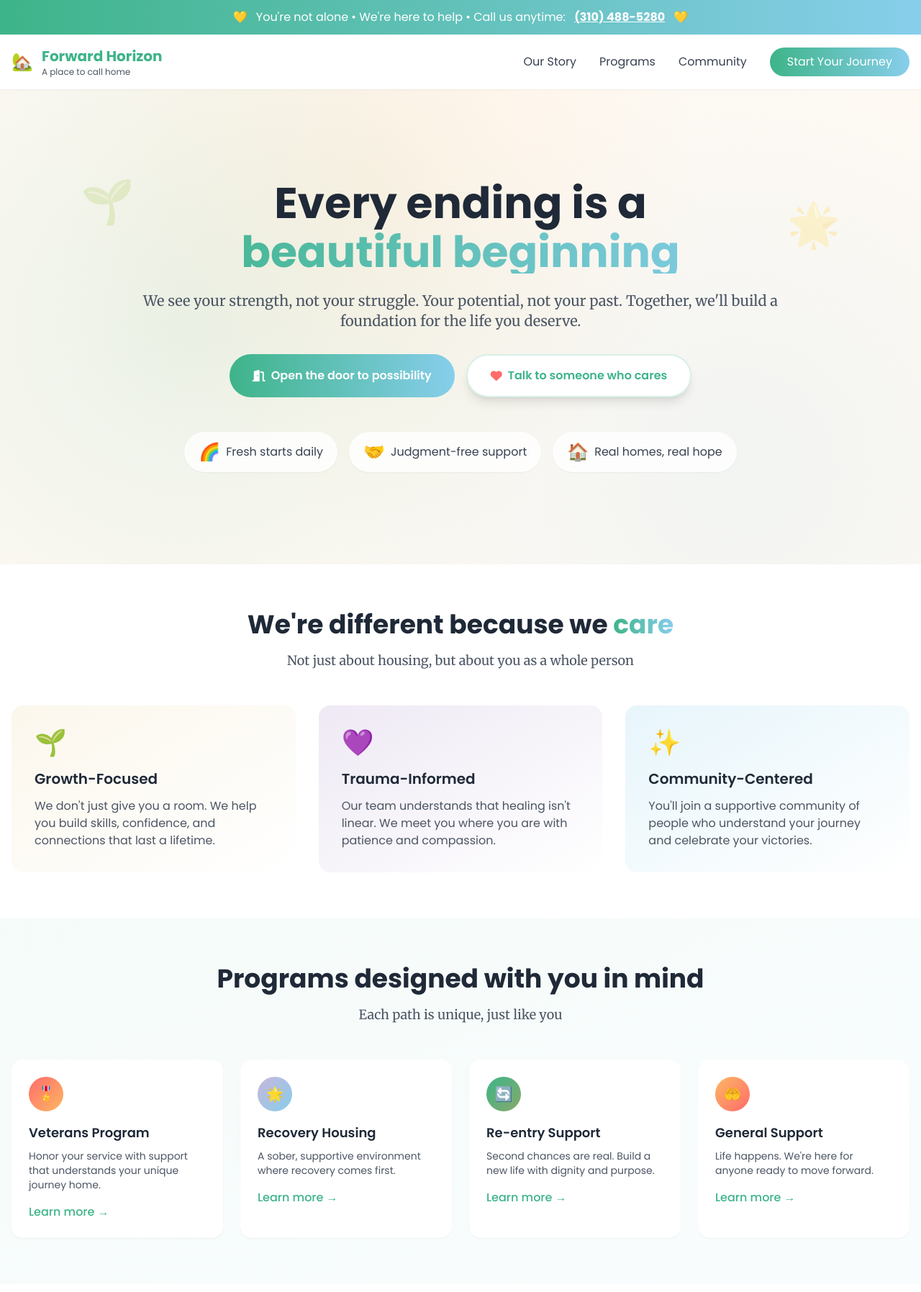
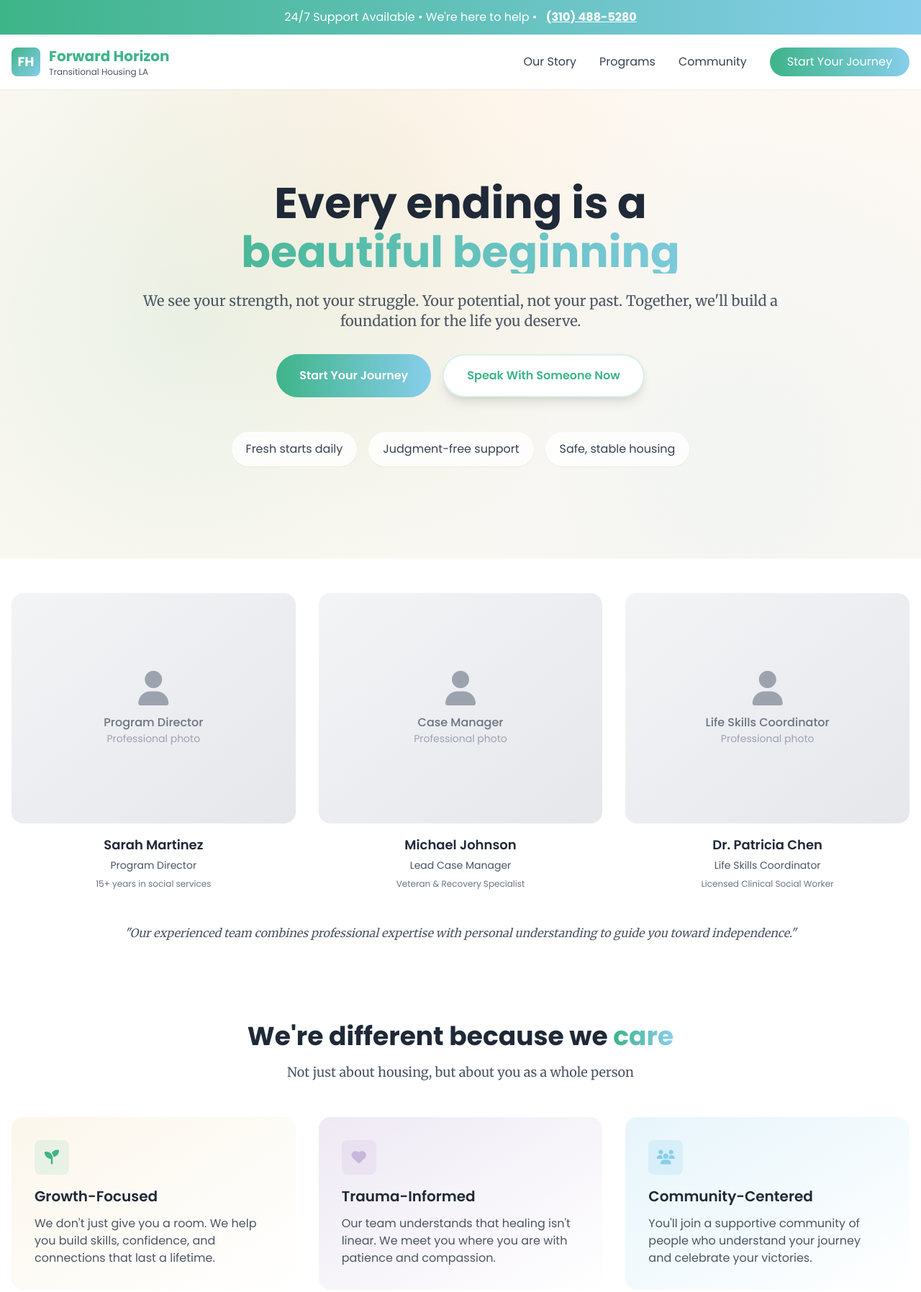
Before and after one commit to jumaanebey/forward-horizon-clean, a website: page public/index.html in a window 1280 px wide. Shown: the top 1795 px of the page at 72% size. Drawn offline with nearby package versions, Linux system fonts and the light colour scheme.

Commit message:
Remove excessive emojis, add professional team photo placeholders, improve brand trustworthiness

```diff
--- a/public/index.html
+++ b/public/index.html
@@ -82,12 +82,10 @@
     <!-- Warm Welcome Bar -->
     <div class="bg-gradient-to-r from-mint to-sky text-white py-3 px-4">
         <div class="max-w-7xl mx-auto flex items-center justify-center text-center">
-            <span class="text-yellow-200 mr-3 animate-glow">💛</span>
             <p class="text-sm md:text-base">
-                <span>You're not alone • We're here to help • Call us anytime:</span>
+                <span>24/7 Support Available • We're here to help •</span>
                 <a href="tel:(310)488-5280" class="font-bold ml-2 underline hover:text-yellow-200">(310) 488-5280</a>
             </p>
-            <span class="text-yellow-200 ml-3 animate-glow">💛</span>
         </div>
     </div>
 
@@ -97,10 +95,12 @@
             <div class="flex justify-between items-center py-4">
                 <!-- Logo -->
                 <div class="flex items-center">
-                    <span class="text-2xl mr-3">🏡</span>
+                    <div class="w-10 h-10 bg-gradient-to-br from-mint to-sky rounded-lg flex items-center justify-center text-white font-bold text-lg mr-3">
+                        FH
+                    </div>
                     <div>
                         <h2 class="text-xl font-bold text-mint">Forward Horizon</h2>
-                        <p class="text-xs text-gray-600">A place to call home</p>
+                        <p class="text-xs text-gray-600">Transitional Housing LA</p>
                     </div>
                 </div>
 
@@ -139,17 +139,12 @@
         <div class="max-w-7xl mx-auto px-4">
             <div class="text-center max-w-4xl mx-auto">
                 <!-- Floating Elements -->
-                <div class="relative">
-                    <div class="absolute -left-20 top-0 text-6xl opacity-20 animate-float">🌱</div>
-                    <div class="absolute -right-20 top-10 text-6xl opacity-20 animate-float" style="animation-delay: 2s;">🌟</div>
-
                 <h1 class="text-4xl md:text-6xl font-bold mb-6 text-balance">
                     <span class="text-gray-800">Every ending is a</span>
                     <span class="text-transparent bg-clip-text bg-gradient-to-r from-mint to-sky block mt-2">
                         beautiful beginning
                     </span>
                 </h1>
-                </div>
 
                 <p class="text-lg md:text-xl text-gray-600 mb-8 font-serif leading-relaxed">
                     We see your strength, not your struggle. Your potential, not your past.
@@ -159,30 +154,80 @@
                 <!-- CTAs -->
                 <div class="flex flex-col sm:flex-row gap-4 justify-center mb-12">
                     <a href="#apply" class="bg-gradient-to-r from-mint to-sky text-white font-semibold px-8 py-4 rounded-full hover:shadow-xl transition-all inline-flex items-center justify-center">
-                        <i class="fas fa-door-open mr-2"></i>
-                        Open the door to possibility
+                        Start Your Journey
                     </a>
                     <a href="tel:(310)488-5280" class="bg-white text-mint font-semibold px-8 py-4 rounded-full shadow-lg hover:shadow-xl transition-all inline-flex items-center justify-center border-2 border-mint/20">
-                        <i class="fas fa-heart mr-2 text-coral"></i>
-                        Talk to someone who cares
+                        Speak With Someone Now
                     </a>
                 </div>
 
                 <!-- Trust Elements -->
                 <div class="flex flex-wrap gap-4 justify-center">
                     <div class="bg-white/80 backdrop-blur px-5 py-3 rounded-full flex items-center shadow-sm">
-                        <span class="text-2xl mr-2">🌈</span>
                         <span class="text-gray-700">Fresh starts daily</span>
                     </div>
                     <div class="bg-white/80 backdrop-blur px-5 py-3 rounded-full flex items-center shadow-sm">
-                        <span class="text-2xl mr-2">🤝</span>
                         <span class="text-gray-700">Judgment-free support</span>
                     </div>
                     <div class="bg-white/80 backdrop-blur px-5 py-3 rounded-full flex items-center shadow-sm">
-                        <span class="text-2xl mr-2">🏠</span>
-                        <span class="text-gray-700">Real homes, real hope</span>
+                        <span class="text-gray-700">Safe, stable housing</span>
                     </div>
                 </div>
+            </div>
+        </div>
+    </section>
+
+    <!-- Team Photo Section -->
+    <section class="py-12 bg-white">
+        <div class="max-w-7xl mx-auto px-4">
+            <div class="grid md:grid-cols-3 gap-8">
+                <!-- Director Photo -->
+                <div class="text-center">
+                    <div class="bg-gradient-to-br from-gray-100 to-gray-200 rounded-2xl h-80 flex items-center justify-center mb-4">
+                        <div class="text-center">
+                            <i class="fas fa-user text-5xl text-gray-400 mb-3"></i>
+                            <p class="text-gray-500 font-medium">Program Director</p>
+                            <p class="text-gray-400 text-sm">Professional photo</p>
+                        </div>
+                    </div>
+                    <h3 class="font-semibold text-lg mb-1">Sarah Martinez</h3>
+                    <p class="text-gray-600 text-sm">Program Director</p>
+                    <p class="text-gray-500 text-xs mt-2">15+ years in social services</p>
+                </div>
+
+                <!-- Case Manager Photo -->
+                <div class="text-center">
+                    <div class="bg-gradient-to-br from-gray-100 to-gray-200 rounded-2xl h-80 flex items-center justify-center mb-4">
+                        <div class="text-center">
+                            <i class="fas fa-user text-5xl text-gray-400 mb-3"></i>
+                            <p class="text-gray-500 font-medium">Case Manager</p>
+                            <p class="text-gray-400 text-sm">Professional photo</p>
+                        </div>
+                    </div>
+                    <h3 class="font-semibold text-lg mb-1">Michael Johnson</h3>
+                    <p class="text-gray-600 text-sm">Lead Case Manager</p>
+                    <p class="text-gray-500 text-xs mt-2">Veteran & Recovery Specialist</p>
+                </div>
+
+                <!-- Success Coordinator Photo -->
+                <div class="text-center">
+                    <div class="bg-gradient-to-br from-gray-100 to-gray-200 rounded-2xl h-80 flex items-center justify-center mb-4">
+                        <div class="text-center">
+                            <i class="fas fa-user text-5xl text-gray-400 mb-3"></i>
+                            <p class="text-gray-500 font-medium">Life Skills Coordinator</p>
+                            <p class="text-gray-400 text-sm">Professional photo</p>
+                        </div>
+                    </div>
+                    <h3 class="font-semibold text-lg mb-1">Dr. Patricia Chen</h3>
+                    <p class="text-gray-600 text-sm">Life Skills Coordinator</p>
+                    <p class="text-gray-500 text-xs mt-2">Licensed Clinical Social Worker</p>
+                </div>
+            </div>
+
+            <div class="text-center mt-12">
+                <p class="text-gray-600 font-serif italic">
+                    "Our experienced team combines professional expertise with personal understanding to guide you toward independence."
+                </p>
             </div>
         </div>
     </section>
@@ -200,19 +245,25 @@
 
             <div class="grid md:grid-cols-3 gap-8">
                 <div class="card-hover bg-gradient-to-br from-sand/30 to-white p-8 rounded-2xl">
-                    <div class="text-4xl mb-4">🌱</div>
+                    <div class="w-12 h-12 bg-mint/10 rounded-lg flex items-center justify-center mb-4">
+                        <i class="fas fa-seedling text-mint text-xl"></i>
+                    </div>
                     <h3 class="text-xl font-semibold mb-3 text-gray-800">Growth-Focused</h3>
                     <p class="text-gray-600">We don't just give you a room. We help you build skills, confidence, and connections that last a lifetime.</p>
                 </div>
 
                 <div class="card-hover bg-gradient-to-br from-lavender/30 to-white p-8 rounded-2xl">
-                    <div class="text-4xl mb-4">💜</div>
+                    <div class="w-12 h-12 bg-lavender/20 rounded-lg flex items-center justify-center mb-4">
+                        <i class="fas fa-heart text-lavender text-xl"></i>
+                    </div>
                     <h3 class="text-xl font-semibold mb-3 text-gray-800">Trauma-Informed</h3>
                     <p class="text-gray-600">Our team understands that healing isn't linear. We meet you where you are with patience and compassion.</p>
                 </div>
 
                 <div class="card-hover bg-gradient-to-br from-sky/20 to-white p-8 rounded-2xl">
-                    <div class="text-4xl mb-4">✨</div>
+                    <div class="w-12 h-12 bg-sky/20 rounded-lg flex items-center justify-center mb-4">
+                        <i class="fas fa-users text-sky text-xl"></i>
+                    </div>
                     <h3 class="text-xl font-semibold mb-3 text-gray-800">Community-Centered</h3>
                     <p class="text-gray-600">You'll join a supportive community of people who understand your journey and celebrate your victories.</p>
                 </div>
@@ -230,8 +281,8 @@
 
             <div class="grid md:grid-cols-2 lg:grid-cols-4 gap-6">
                 <div class="bg-white rounded-2xl p-6 shadow-sm hover:shadow-xl transition-all">
-                    <div class="w-12 h-12 bg-gradient-to-br from-coral to-sunset rounded-full flex items-center justify-center text-white text-xl mb-4">
-                        🎖️
+                    <div class="w-12 h-12 bg-gradient-to-br from-coral to-sunset rounded-lg flex items-center justify-center text-white mb-4">
+                        <i class="fas fa-flag-usa text-lg"></i>
                     </div>
                     <h3 class="font-semibold text-lg mb-2">Veterans Program</h3>
                     <p class="text-gray-600 text-sm mb-4">Honor your service with support that understands your unique journey home.</p>
@@ -239,8 +290,8 @@
                 </div>
 
                 <div class="bg-white rounded-2xl p-6 shadow-sm hover:shadow-xl transition-all">
-                    <div class="w-12 h-12 bg-gradient-to-br from-lavender to-sky rounded-full flex items-center justify-center text-white text-xl mb-4">
-                        🌟
+                    <div class="w-12 h-12 bg-gradient-to-br from-lavender to-sky rounded-lg flex items-center justify-center text-white mb-4">
+                        <i class="fas fa-leaf text-lg"></i>
                     </div>
                     <h3 class="font-semibold text-lg mb-2">Recovery Housing</h3>
                     <p class="text-gray-600 text-sm mb-4">A sober, supportive environment where recovery comes first.</p>
@@ -248,8 +299,8 @@
                 </div>
 
                 <div class="bg-white rounded-2xl p-6 shadow-sm hover:shadow-xl transition-all">
-                    <div class="w-12 h-12 bg-gradient-to-br from-mint to-sage rounded-full flex items-center justify-center text-white text-xl mb-4">
-                        🔄
+                    <div class="w-12 h-12 bg-gradient-to-br from-mint to-sage rounded-lg flex items-center justify-center text-white mb-4">
+                        <i class="fas fa-door-open text-lg"></i>
                     </div>
                     <h3 class="font-semibold text-lg mb-2">Re-entry Support</h3>
                     <p class="text-gray-600 text-sm mb-4">Second chances are real. Build a new life with dignity and purpose.</p>
@@ -257,8 +308,8 @@
                 </div>
 
                 <div class="bg-white rounded-2xl p-6 shadow-sm hover:shadow-xl transition-all">
-                    <div class="w-12 h-12 bg-gradient-to-br from-sunset to-coral rounded-full flex items-center justify-center text-white text-xl mb-4">
-                        🤲
+                    <div class="w-12 h-12 bg-gradient-to-br from-sunset to-coral rounded-lg flex items-center justify-center text-white mb-4">
+                        <i class="fas fa-handshake text-lg"></i>
                     </div>
                     <h3 class="font-semibold text-lg mb-2">General Support</h3>
                     <p class="text-gray-600 text-sm mb-4">Life happens. We're here for anyone ready to move forward.</p>
@@ -278,19 +329,25 @@
 
             <div class="grid md:grid-cols-3 gap-8">
                 <div class="bg-gradient-to-br from-sand/20 to-white p-8 rounded-2xl text-center">
-                    <div class="text-4xl mb-4">🤗</div>
+                    <div class="w-16 h-16 bg-sand/30 rounded-full flex items-center justify-center mx-auto mb-4">
+                        <i class="fas fa-heart text-sunset text-2xl"></i>
+                    </div>
                     <h3 class="text-xl font-semibold mb-3 text-gray-800">Unconditional Acceptance</h3>
                     <p class="text-gray-600">Everyone deserves dignity and respect, regardless of their past. We welcome you exactly as you are.</p>
                 </div>
 
                 <div class="bg-gradient-to-br from-lavender/20 to-white p-8 rounded-2xl text-center">
-                    <div class="text-4xl mb-4">🌱</div>
+                    <div class="w-16 h-16 bg-lavender/30 rounded-full flex items-center justify-center mx-auto mb-4">
+                        <i class="fas fa-seedling text-mint text-2xl"></i>
+                    </div>
                     <h3 class="text-xl font-semibold mb-3 text-gray-800">Growth Mindset</h3>
                     <p class="text-gray-600">Change is possible at any stage of life. We believe in your potential and will help you see it too.</p>
                 </div>
 
                 <div class="bg-gradient-to-br from-sky/20 to-white p-8 rounded-2xl text-center">
-                    <div class="text-4xl mb-4">🏠</div>
+                    <div class="w-16 h-16 bg-sky/30 rounded-full flex items-center justify-center mx-auto mb-4">
+                        <i class="fas fa-home text-sky text-2xl"></i>
+                    </div>
                     <h3 class="text-xl font-semibold mb-3 text-gray-800">Home for All</h3>
                     <p class="text-gray-600">Housing is a human right. We're here to help you find stability and build the life you envision.</p>
                 </div>
@@ -308,7 +365,9 @@
 
             <div class="grid md:grid-cols-2 lg:grid-cols-3 gap-6">
                 <div class="flex items-start">
-                    <span class="text-2xl mr-4 mt-1">🏠</span>
+                    <div class="w-8 h-8 bg-mint/10 rounded-lg flex items-center justify-center mr-4 mt-1 flex-shrink-0">
+                        <i class="fas fa-home text-mint"></i>
+                    </div>
                     <div>
                         <h3 class="font-semibold mb-2">Safe, Clean Housing</h3>
                         <p class="text-gray-600 text-sm">Private or shared rooms in well-maintained homes with common areas for community building.</p>
@@ -316,7 +375,9 @@
                 </div>
 
                 <div class="flex items-start">
-                    <span class="text-2xl mr-4 mt-1">🍽️</span>
+                    <div class="w-8 h-8 bg-mint/10 rounded-lg flex items-center justify-center mr-4 mt-1 flex-shrink-0">
+                        <i class="fas fa-utensils text-mint"></i>
+                    </div>
                     <div>
                         <h3 class="font-semibold mb-2">Nutritious Meals</h3>
                         <p class="text-gray-600 text-sm">Three healthy meals daily, with options for dietary restrictions and preferences.</p>
@@ -324,7 +385,9 @@
                 </div>
 
                 <div class="flex items-start">
-                    <span class="text-2xl mr-4 mt-1">💼</span>
+                    <div class="w-8 h-8 bg-mint/10 rounded-lg flex items-center justify-center mr-4 mt-1 flex-shrink-0">
+                        <i class="fas fa-briefcase text-mint"></i>
+                    </div>
                     <div>
                         <h3 class="font-semibold mb-2">Job Placement Help</h3>
                         <p class="text-gray-600 text-sm">Resume building, interview prep, and connections with employer partners.</p>
@@ -332,7 +395,9 @@
                 </div>
 
                 <div class="flex items-start">
-                    <span class="text-2xl mr-4 mt-1">🧠</span>
+                    <div class="w-8 h-8 bg-mint/10 rounded-lg flex items-center justify-center mr-4 mt-1 flex-shrink-0">
+                        <i class="fas fa-user-md text-mint"></i>
+                    </div>
                     <div>
                         <h3 class="font-semibold mb-2">Mental Health Support</h3>
                         <p class="text-gray-600 text-sm">On-site counseling and therapy to help you process and heal.</p>
@@ -340,7 +405,9 @@
                 </div>
 
                 <div class="flex items-start">
-                    <span class="text-2xl mr-4 mt-1">📚</span>
+                    <div class="w-8 h-8 bg-mint/10 rounded-lg flex items-center justify-center mr-4 mt-1 flex-shrink-0">
+                        <i class="fas fa-graduation-cap text-mint"></i>
+                    </div>
                     <div>
                         <h3 class="font-semibold mb-2">Life Skills Training</h3>
                         <p class="text-gray-600 text-sm">Budgeting, cooking, computer skills, and everything you need for independent living.</p>
@@ -348,7 +415,9 @@
                 </div>
 
                 <div class="flex items-start">
-                    <span class="text-2xl mr-4 mt-1">🤝</span>
+                    <div class="w-8 h-8 bg-mint/10 rounded-lg flex items-center justify-center mr-4 mt-1 flex-shrink-0">
+                        <i class="fas fa-users text-mint"></i>
+                    </div>
                     <div>
                         <h3 class="font-semibold mb-2">Peer Support Groups</h3>
                         <p class="text-gray-600 text-sm">Connect with others who understand your journey and celebrate your progress.</p>
@@ -369,7 +438,9 @@
 
                 <div class="grid md:grid-cols-2 gap-6">
                     <div class="bg-white/10 rounded-xl p-6">
-                        <div class="text-3xl mb-3">📞</div>
+                        <div class="w-12 h-12 bg-white/20 rounded-lg flex items-center justify-center mb-4">
+                            <i class="fas fa-phone text-white text-xl"></i>
+                        </div>
                         <h4 class="font-semibold text-lg mb-2">Call us anytime</h4>
                         <p class="mb-4 opacity-90">Real person, real conversation, no judgment</p>
                         <a href="tel:(310)488-5280" class="bg-white text-mint font-bold px-6 py-3 rounded-full inline-block hover:shadow-lg transition-all">
@@ -378,7 +449,9 @@
                     </div>
 
                     <div class="bg-white/10 rounded-xl p-6">
-                        <div class="text-3xl mb-3">💌</div>
+                        <div class="w-12 h-12 bg-white/20 rounded-lg flex items-center justify-center mb-4">
+                            <i class="fas fa-edit text-white text-xl"></i>
+                        </div>
                         <h4 class="font-semibold text-lg mb-2">Apply online</h4>
                         <p class="mb-4 opacity-90">Take your time, we'll review with care</p>
                         <a href="/application.html" class="bg-white text-mint font-bold px-6 py-3 rounded-full inline-block hover:shadow-lg transition-all">
@@ -401,7 +474,9 @@
             <div class="grid md:grid-cols-4 gap-8 mb-8">
                 <div>
                     <div class="flex items-center mb-4">
-                        <span class="text-2xl mr-2">🏡</span>
+                        <div class="w-8 h-8 bg-gradient-to-br from-mint to-sky rounded-lg flex items-center justify-center text-white font-bold text-sm mr-3">
+                            FH
+                        </div>
                         <h3 class="font-bold text-lg">Forward Horizon</h3>
                     </div>
                     <p class="text-gray-600 text-sm">Building futures, one person at a time.</p>
@@ -447,7 +522,7 @@
 
             <div class="border-t pt-8 text-center text-sm text-gray-600">
                 <p>&copy; 2024 Forward Horizon. All rights reserved.</p>
-                <p class="mt-2">Made with 💚 in Los Angeles</p>
+                <p class="mt-2">Proudly serving Los Angeles</p>
             </div>
         </div>
     </footer>
```
Lines whose indentation alone changed are shown as unchanged.
